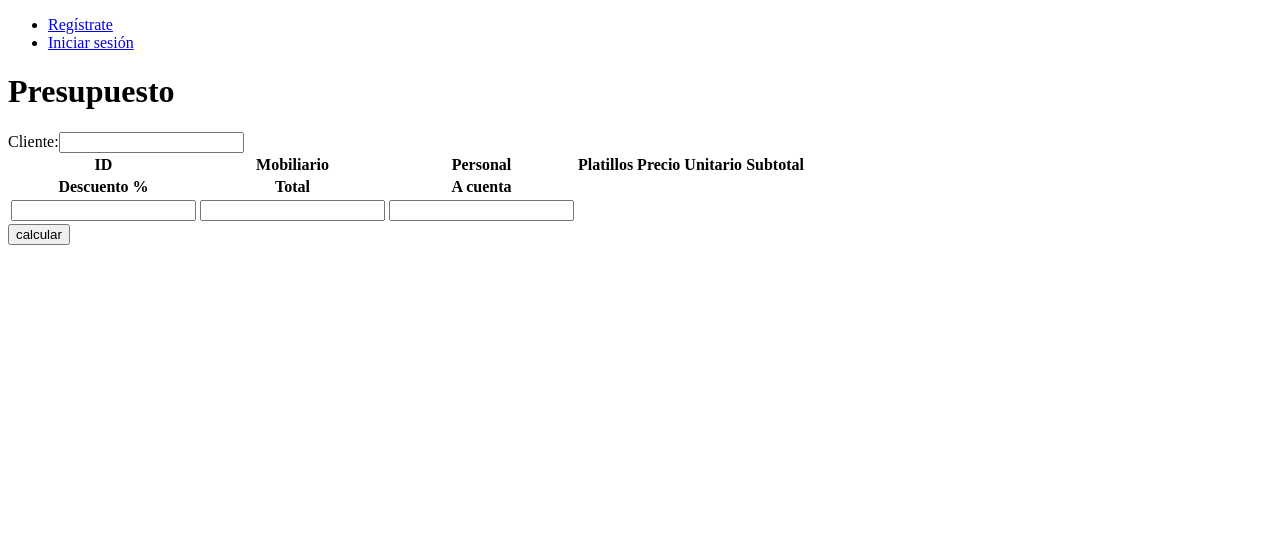
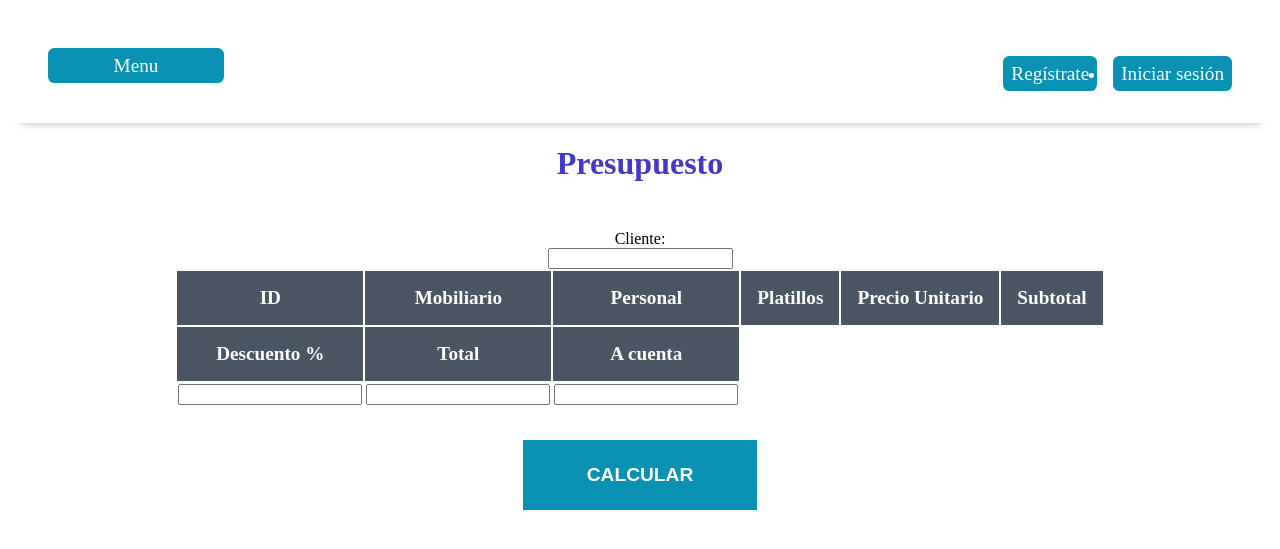
Before and after one commit to josueim/SapAlquiladora, a Django app: page /presupuesto/ in a window 1280 px wide. Shown: the top 549 px of the page. Run offline with Django 4.2, Linux system fonts and the light colour scheme; data comes from the database, SQL or seed files in the repository; both versions use the stored data as it was after the commit.

Commit message:
estilos a prepuesto

```diff
--- a/AppAlquiladora/static/presupuesto.css
+++ b/AppAlquiladora/static/presupuesto.css
@@ -1,8 +1,6 @@
 :root{
     --fuente_headings: 'Inter', sans-serif;
     --fuente_textos: 'Open Sans', sans-serif;
-
-
 
     --cyan: #0891B2;
     --azul: #2563EB;
@@ -61,7 +59,7 @@ ul{
     display: flex;
     justify-content: space-between;
     flex-direction: column;
-    align-items: center;
+    align-items:center;
     position: sticky;
     list-style: none;
     padding: 0;
@@ -104,12 +102,10 @@ ul{
     background-color: var(--morado);
 }
 .cantidad{
-    padding-right:1.6rem ;
+    width: 11rem;
 }
-.encabezado-cliente{
-    color: var(--cyan);
-    font-size: 2rem;
+input[type=number]::-webkit-inner-spin-button,
+input[type=number]::-webkit-outer-spin-button {
+  -webkit-appearance:none;
+  margin: 0;
 }
-.pie-tabla{
-    font-size: 1.5rem;
-}
--- a/AppAlquiladora/templates/Presupuesto/presupuesto.html
+++ b/AppAlquiladora/templates/Presupuesto/presupuesto.html
@@ -4,76 +4,82 @@
     <meta charset="UTF-8">
     <meta http-equiv="X-UA-Compatible" content="IE=edge">
     <meta name="viewport" content="width=device-width, initial-scale=1.0">
+    <link rel="stylesheet" href="/static/presupuesto.css"type="text/css">
     <title>Presupuesto</title>
 </head>
 <body>
     <div class="acciones">
+        <a href="/menu" class="proyecto">Menu</a>
     {% extends 'base.html' %}
 
     {% block content %}
     </div>
 
-    <h1>Presupuesto</h1>
+    <h1 class="encabezado">Presupuesto</h1>
     <form action="/presupuesto-p/" method="POST">
     {% csrf_token %}
+    <div class="formulario-presupuesto">
+        Cliente:<input type="text" name="nombre_cliente">
 
-    Cliente:<input type="text" name="nombre_cliente">
         <table>
-            <tr>
-                <th>ID</th>
-                <th>Mobiliario</th>
-                <th>Personal</th>
-                <th>Platillos</th>
-                <th>Precio Unitario</th>
-                <th>Subtotal</th>
-            </tr>
-
+            <thead class="encabezado-tabla">
+                <tr>
+                    <th class="encabezado-titulo">ID</th>
+                    <th class="encabezado-titulo">Mobiliario</th>
+                    <th class="encabezado-titulo">Personal</th>
+                    <th class="encabezado-titulo">Platillos</th>
+                    <th class="encabezado-titulo">Precio Unitario</th>
+                    <th class="encabezado-titulo">Subtotal</th>
+                </tr>
+            </thead>
             {% for i,j,k,l in mobiliario_zip %}
             <tr>
-                <td><input type="number" value="{{j}}"></td>
-                <td><input type="text" value="{{i.producto}}"></td>
-                <td><input type="text" value=""></td>
-                <td><input type="text" value=""></td>
-                <td><input type="number" value="{{k}}"></td>
-                <td><input type="number" value="{{l}}"></td>
+                <td><input class="cantidad" type="number" value="{{j}}"></td>
+                <td><input class="cantidad" type="text" value="{{i.producto}}"></td>
+                <td><input class="cantidad" type="text" value=""></td>
+                <td><input class="cantidad" type="text" value=""></td>
+                <td><input class="cantidad" type="number" value="{{k}}"></td>
+                <td><input class="cantidad" type="number" value="{{l}}"></td>
             </tr>
             {% endfor %}
 
             {% for i,j,k,l in personal_zip %}
             <tr>
-                <td><input type="number" value="{{j}}"></td>
-                <td><input type="text" value=""></td>
-                <td><input type="text" value="{{i.descripcion}}"></td>
-                <td><input type="text" value=""></td>
-                <td><input type="number" value="{{k}}"></td>
-                <td><input type="number" value="{{l}}"></td>
+                <td><input class="cantidad" type="number" value="{{j}}"></td>
+                <td><input class="cantidad" type="text" value=""></td>
+                <td><input class="cantidad" type="text" value="{{i.descripcion}}"></td>
+                <td><input class="cantidad" type="text" value=""></td>
+                <td><input class="cantidad" type="number" value="{{k}}"></td>
+                <td><input class="cantidad" type="number" value="{{l}}"></td>
             </tr>
             {% endfor %}
 
             {% for i,j,k,l in platillo_zip %}
             <tr>
-                <td><input type="number" value="{{j}}"></td>
-                <td><input type="text" value=""></td>
-                <td><input type="text" value=""></td>
-                <td><input type="text" value="{{i.producto}}"></td>
-                <td><input type="number" value="{{k}}"></td>
-                <td><input type="number" value="{{l}}"></td>
+                <td><input class="cantidad" type="number" value="{{j}}"></td>
+                <td><input class="cantidad" type="text" value=""></td>
+                <td><input class="cantidad" type="text" value=""></td>
+                <td><input class="cantidad" type="text" value="{{i.producto}}"></td>
+                <td><input class="cantidad" type="number" value="{{k}}"></td>
+                <td><input class="cantidad" type="number" value="{{l}}"></td>
             </tr>
             {% endfor %}
-
+            <thead class="encabezado-tabla">
+                <tr>
+                    <th class="encabezado-titulo">Descuento %</th>
+                    <th class="encabezado-titulo">Total</th>
+                    <th class="encabezado-titulo">A cuenta</th>
+                </tr>
+            </thead>
             <tr>
-                <th>Descuento %</th>
-                <th>Total</th>
-                <th>A cuenta</th>
-            </tr>
-            <tr>
-                <td><input type="number" value="" name="p_descuento"></td>
-                <td><input type="number" value=""></td>
-                <td><input type="number" value=""></td>
+                <td><input class="cantidad" type="number" value="" name="p_descuento"></td>
+                <td><input class="cantidad" type="number" value=""></td>
+                <td><input class="cantidad" type="number" value=""></td>
             </tr>
         </table>
         <input type="submit" value="calcular" name="presupuesto" class="boton">
     </form>
+</div>
 
     {% endblock %}
 
```
Also changed, not shown: AppAlquiladora/templates/Presupuesto/presupuesto_p.html (+23 -18 lines), AppAlquiladora/static/platillos.css (line endings or trailing spaces), db.sqlite3.
